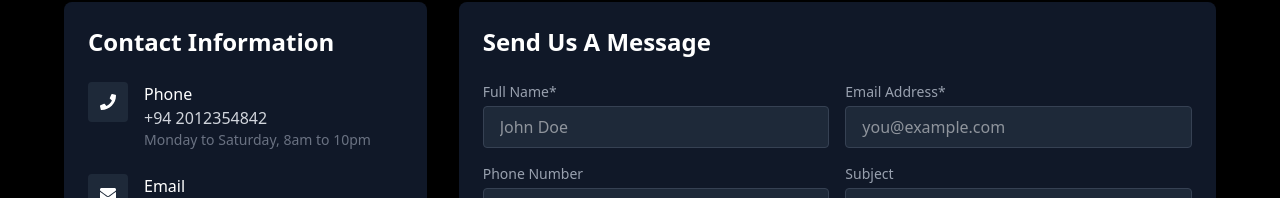
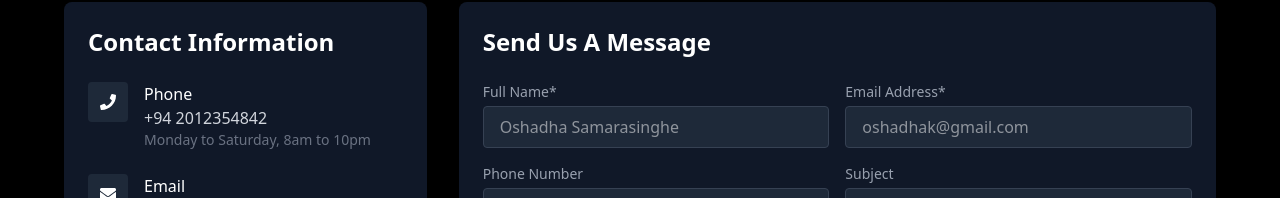
Before and after one commit to OKSamarasinghe/Purchasing_Lanka_International_PvtLtd, a Next.js app in the folder purchasing-lanka-international-web/: page /contact in a window 1280 px wide. Shown: the part 294-492 px from the top of the page. Built offline with nearby package versions, Linux system fonts and the light colour scheme.

Commit message:
update contact

```diff
--- a/purchasing-lanka-international-web/app/contact/page.tsx
+++ b/purchasing-lanka-international-web/app/contact/page.tsx
@@ -238,7 +238,7 @@ export default function ContactPage() {
                         value={formData.name}
                         onChange={handleChange}
                         className={`w-full px-4 py-2 rounded bg-gray-800 text-white border ${errors.name ? 'border-red-500' : 'border-gray-700'} focus:outline-none focus:border-white`}
-                        placeholder="John Doe"
+                        placeholder="Oshadha Samarasinghe"
                       />
                       {errors.name && <p className="text-red-500 text-xs mt-1">{errors.name}</p>}
                     </div>
@@ -250,7 +250,7 @@ export default function ContactPage() {
                         value={formData.email}
                         onChange={handleChange}
                         className={`w-full px-4 py-2 rounded bg-gray-800 text-white border ${errors.email ? 'border-red-500' : 'border-gray-700'} focus:outline-none focus:border-white`}
-                        placeholder="you@example.com"
+                        placeholder="oshadhak@gmail.com"
                       />
                       {errors.email && <p className="text-red-500 text-xs mt-1">{errors.email}</p>}
                     </div>
```
